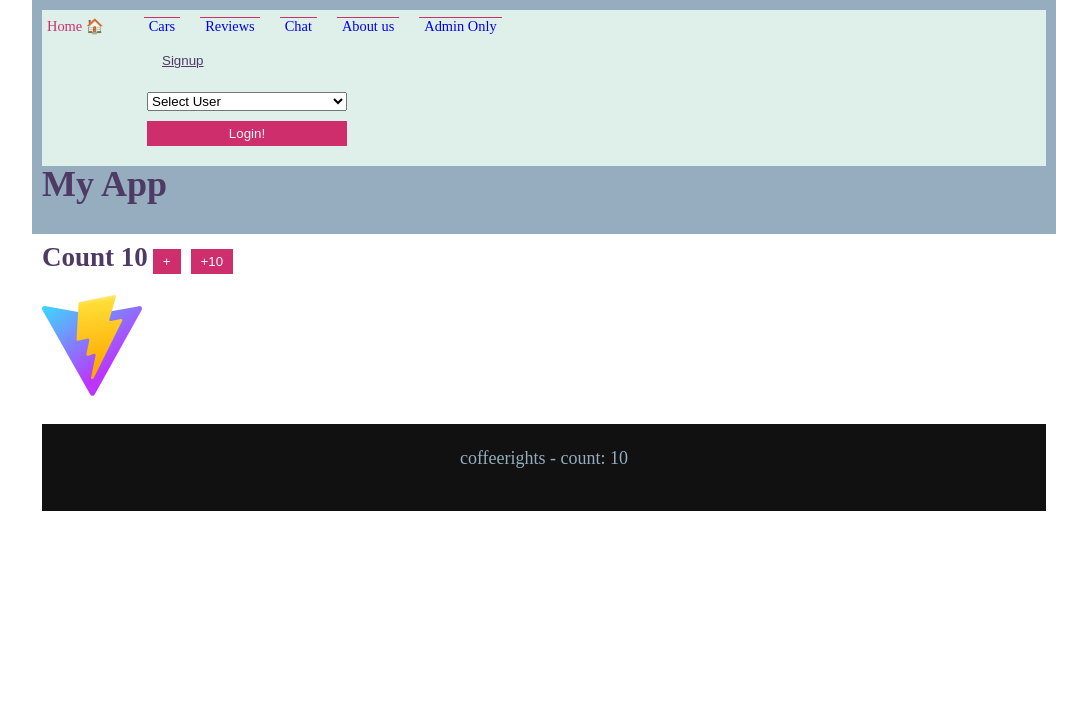
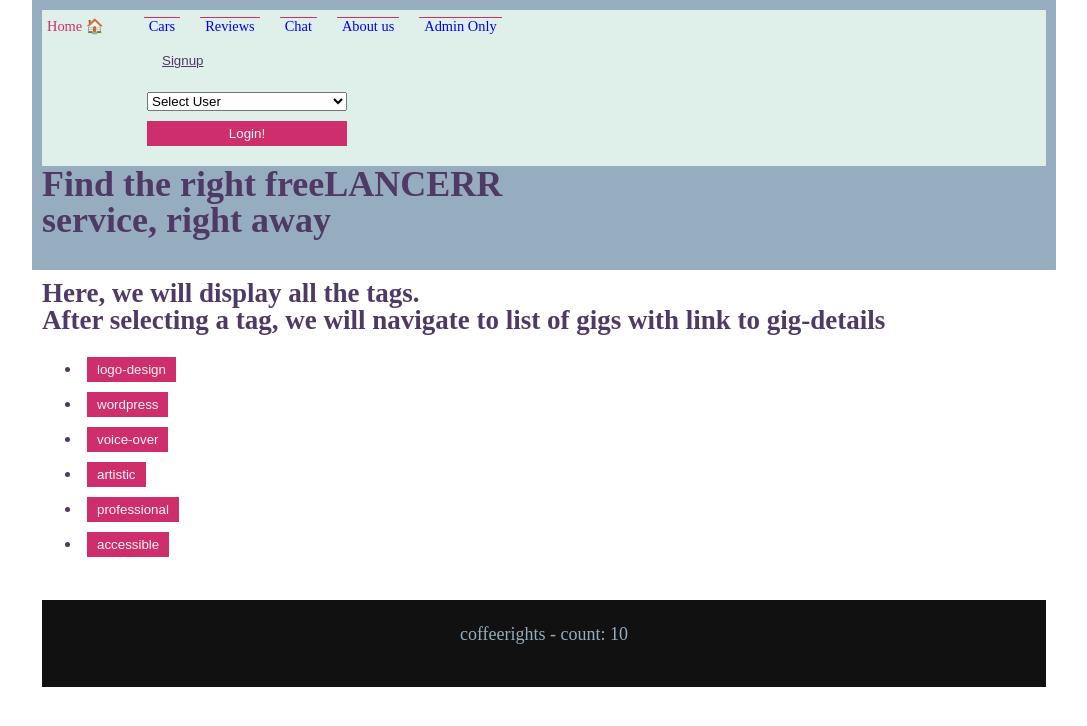
Before and after one commit to keinar/Lancerr, a React (Vite) app: page / in a window 1280 px wide. Shown: the top 726 px of the page, without its empty margins (96-1183 px from the left). Built offline with nearby package versions, Linux system fonts and the light colour scheme.

Commit message:
Enhanced home page: - Added new components - Removed irrelevant data - Improved project organization

```diff
--- a/src/cmps/AppHeader.jsx
+++ b/src/cmps/AppHeader.jsx
@@ -54,7 +54,7 @@ export function AppHeader() {
                     </section>
                 }
             </nav>
-            <h1>My App</h1>
+            <h1>Find the right freeLANCERR <br/> service, right away </h1>
         </header>
     )
 }
--- a/src/pages/CarIndex.jsx
+++ b/src/pages/GigIndex.jsx
@@ -6,7 +6,7 @@ import { showSuccessMsg, showErrorMsg } from '../services/event-bus.service.js'
 import { userService } from '../services/user.service.js'
 import { carService } from '../services/car.service.js'
 
-export function CarIndex() {
+export function GigIndex() {
 
     const cars = useSelector(storeState => storeState.carModule.cars)
 
--- a/src/pages/HomePage.jsx
+++ b/src/pages/HomePage.jsx
@@ -4,26 +4,26 @@ import { CHANGE_COUNT } from '../store/reducers/user.reducer'
 
 
 export function HomePage() {
-    const dispatch = useDispatch()
-    const count = useSelector(storeState => storeState.userModule.count)
-
-    function changeCount(diff) {
-        console.log('Changing count by:', diff);
-        dispatch({ type: CHANGE_COUNT, diff })
-    }
+    // Mock data for tags
+    const allTags = ["logo-design", "wordpress", "voice-over", "artistic", "professional", "accessible"]
 
     return (
         <section>
             <h2>
-                Count {count}
-                <button onClick={() => {
-                    changeCount(1)
-                }}>+</button>
-                <button onClick={() => {
-                    changeCount(10)
-                }}>+10</button>
+            Here, we will display all the tags. <br/>
+             After selecting a tag, we will navigate to list of gigs with link to gig-details
             </h2 >
-            <img src={'img/vite.svg'} style={{width: '100px'}} />
+
+
+            <ul>
+                {allTags.map((tag, index) => (
+                    <li key={index}>
+                        <button onClick={() => navigateToGigsPage(tag)}>
+                            {tag}
+                        </button>
+                    </li>
+                ))}
+            </ul>
         </section >
     )
 }
--- a/src/routes.jsx
+++ b/src/routes.jsx
@@ -1,6 +1,6 @@
 import { HomePage } from './pages/HomePage.jsx'
 import { AboutUs } from './pages/AboutUs.jsx'
-import { CarIndex } from './pages/CarIndex.jsx'
+import { GigIndex } from './pages/GigIndex.jsx'
 import { ReviewIndex } from './pages/ReviewIndex.jsx'
 import { ChatApp } from './pages/Chat.jsx'
 import { AdminApp } from './pages/AdminIndex.jsx'
@@ -14,7 +14,7 @@ const routes = [
     },
     {
         path: 'car',
-        component: <carIndex />,
+        component: <GigIndex />,
         label: 'Cars'
     },
     {
```
Also changed, not shown: src/cmps/GigDetails.jsx (added), src/cmps/GigList.jsx (added), src/cmps/gigPreview.jsx (added).
